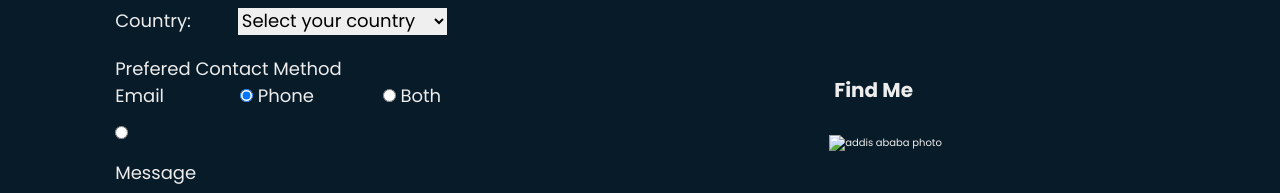
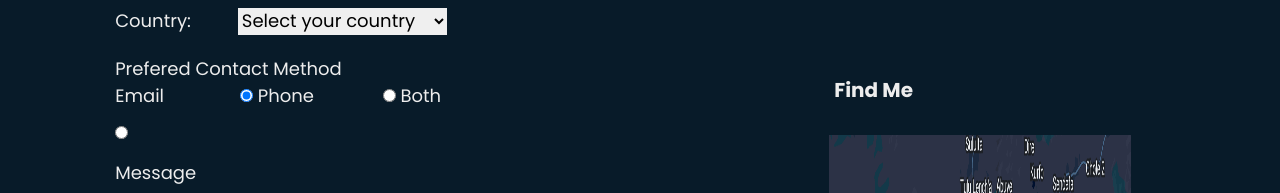
Before and after one commit to henoks7/portfolio-henok, a plain HTML site: page contact.html in a window 1280 px wide. Shown: the part 587-780 px from the top of the page. Drawn offline with nearby package versions, Linux system fonts and the light colour scheme.

Commit message:
Update contact.html

```diff
--- a/contact.html
+++ b/contact.html
@@ -200,7 +200,7 @@
 </div>
         <h3>Find Me</h3>
 
-        <img src="./image/aa.png" alt="addis ababa photo" />
+        <img src="./aa.png" alt="addis ababa photo" />
       </div>
     </main>
     <script src="./main.js"></script>
```
